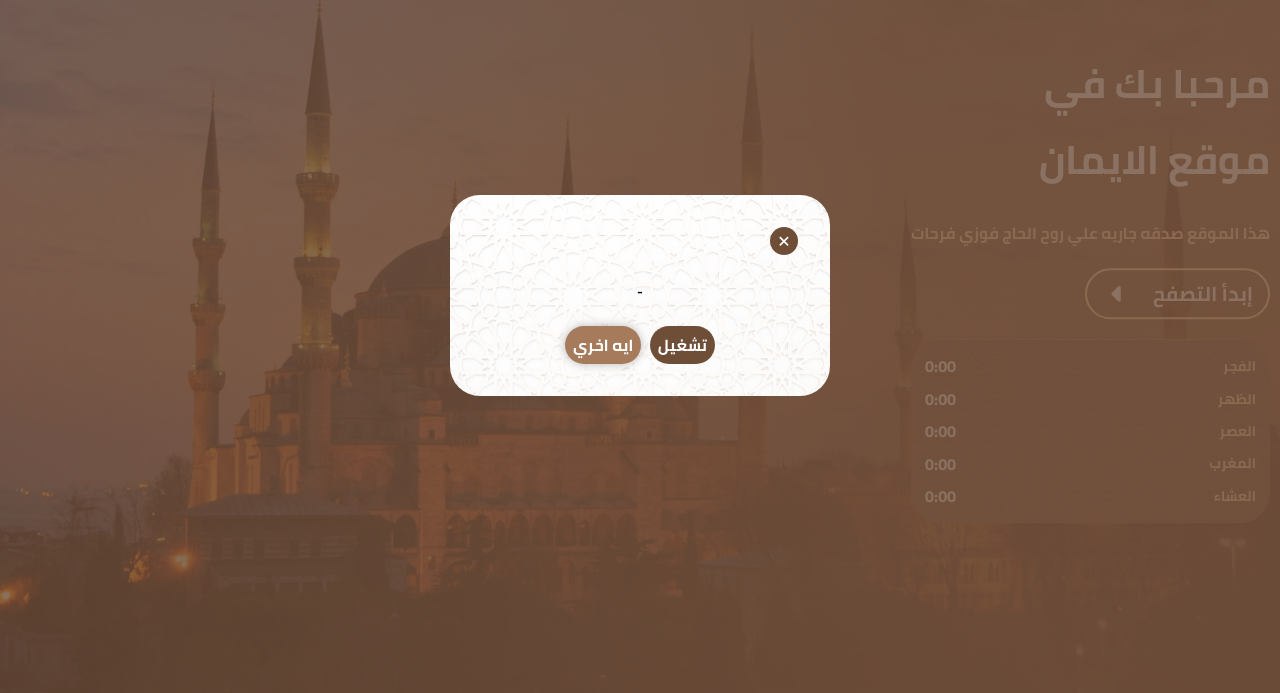
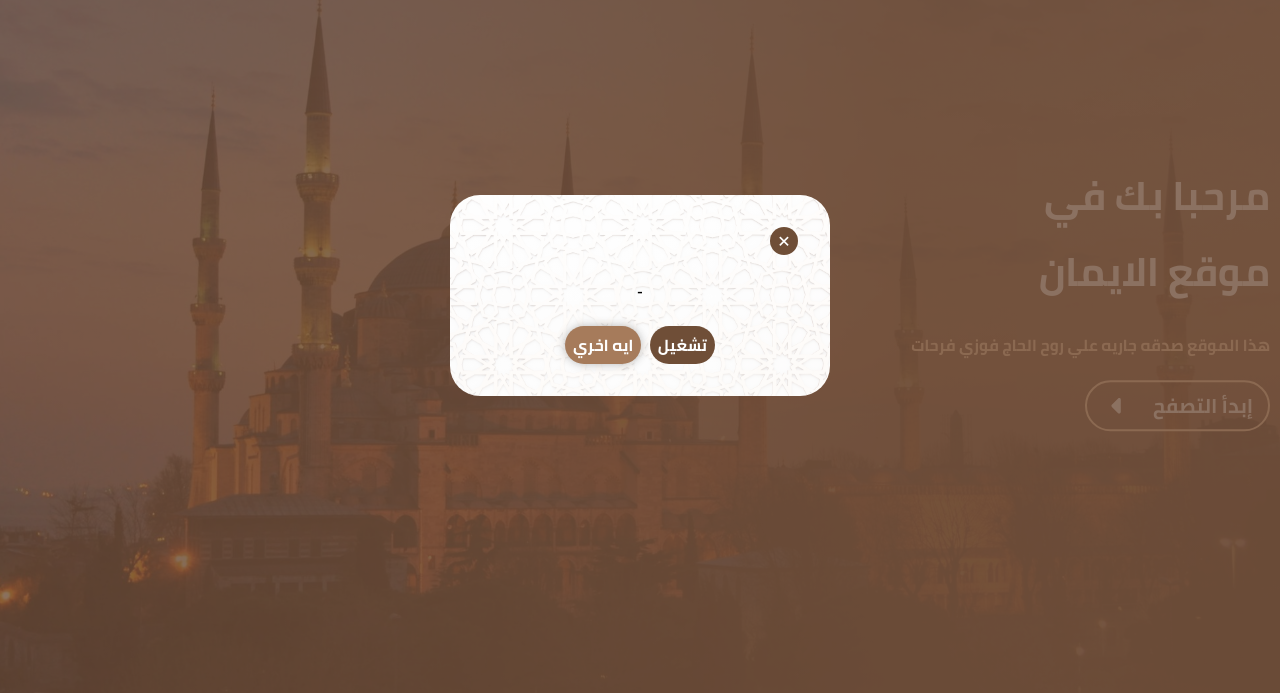
Before and after one commit to hatemMahmoud12/mouslim, a plain HTML site: page index.html in a window 1280 px wide. Shown: the part 105-798 px from the top of the page. Drawn offline with nearby package versions, Linux system fonts and the light colour scheme; no server answers; a web font is replaced by a local one.

Commit message:
Update index.html

```diff
--- a/index.html
+++ b/index.html
@@ -65,7 +65,7 @@
                     <i class="fas fa-caret-left"></i>
                </button>
 
-               <div id="prayerTimes" class="card prayer-times">
+               <!--<div id="prayerTimes" class="card prayer-times">
                 <div class="salah">
                     <h2>الفجر</h2>
                     <p  id="fajr">0:00</p>
@@ -89,6 +89,7 @@
 
 
                </div>
+		   -->
            </div>
        </div>
    </section>
```
